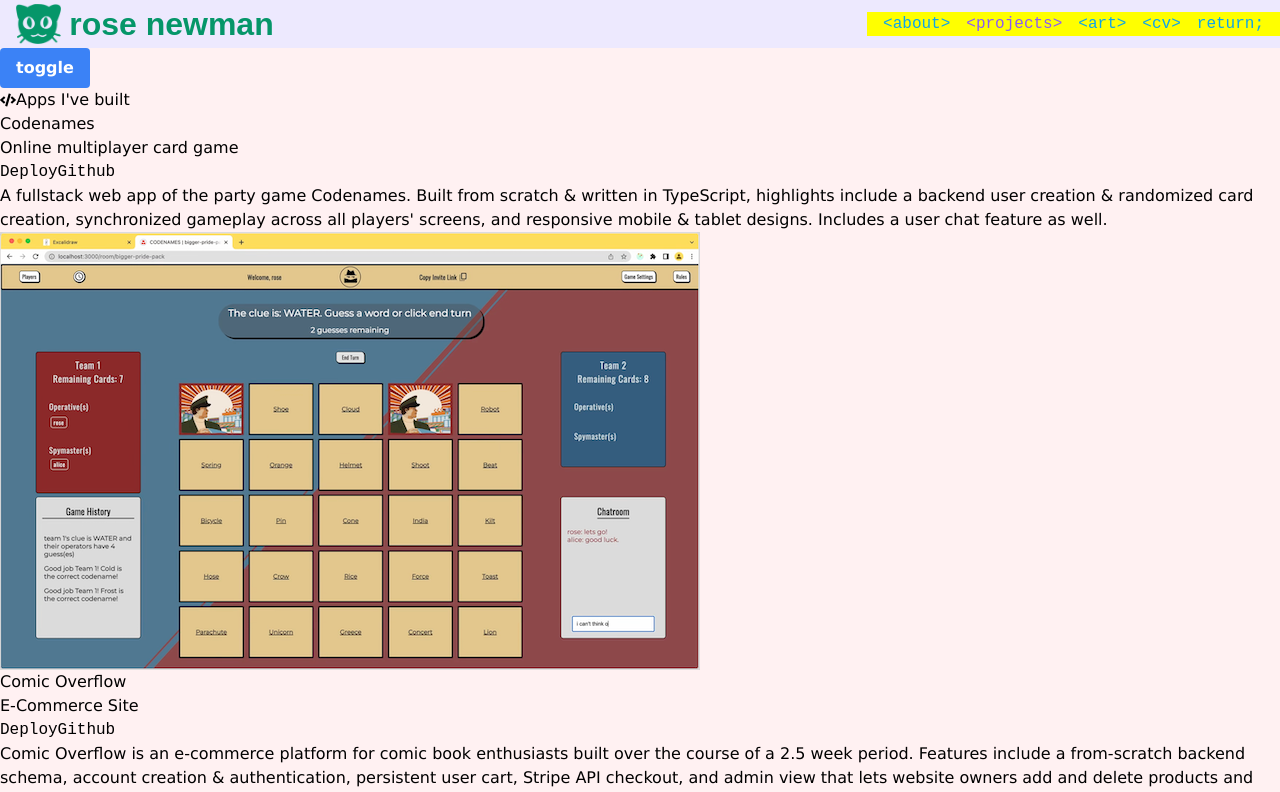
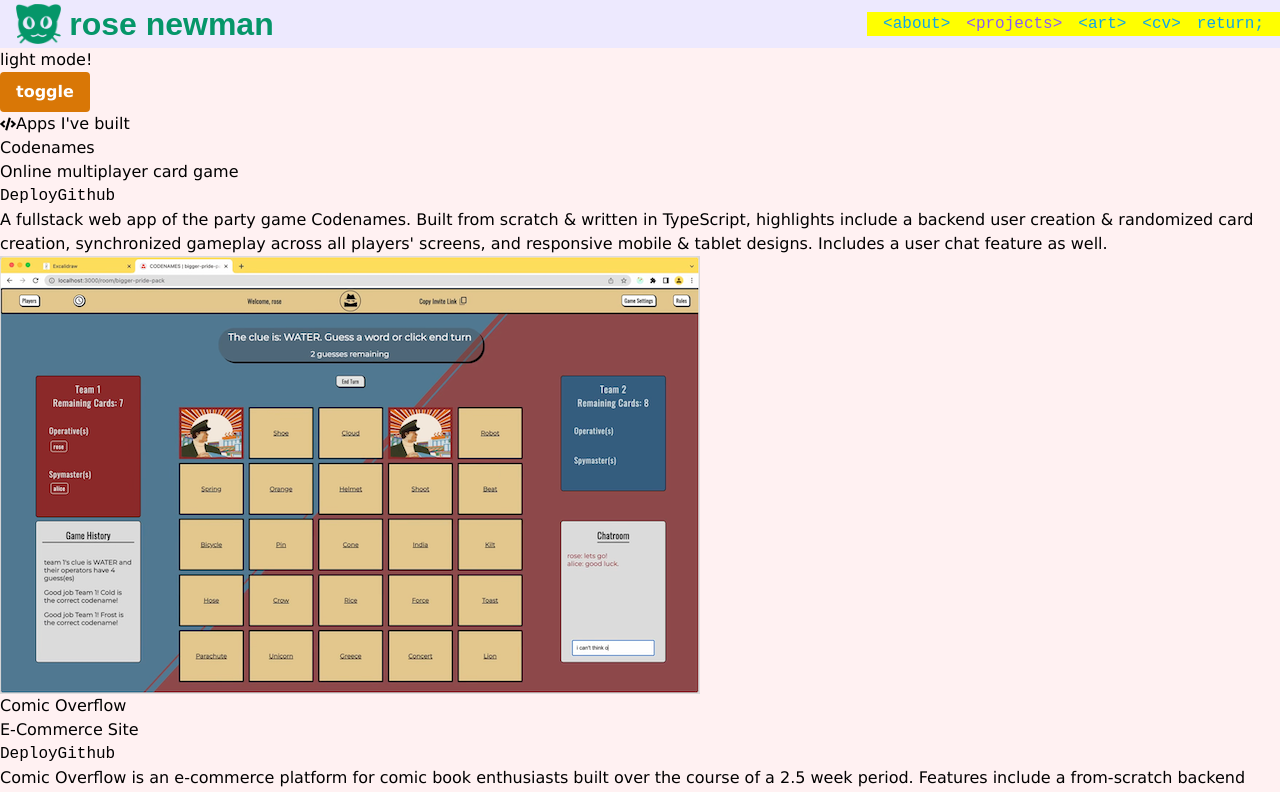
Before and after one commit to rosalie0/rosalie0.github.io, a React (Vite) app: page /projects in a window 1280 px wide. Shown: the top 792 px of the page. Built offline with nearby package versions, Linux system fonts and the light colour scheme; a web font is replaced by a local one.

Commit message:
dark mode button further working.

```diff
--- a/src/App.tsx
+++ b/src/App.tsx
@@ -15,7 +15,10 @@ function App() {
   }, [theme]);
 
   return (
-    <div className="App bg-rose-50" style={{ height: "100vh" }}>
+    <div
+      className="App bg-rose-50 dark:bg-slate-900"
+      style={{ height: "100vh" }}
+    >
       <Header />
       <DarkModeButton theme={theme} setTheme={setTheme} />
       <RouteContainer />
--- a/src/components/DarkModeButton.tsx
+++ b/src/components/DarkModeButton.tsx
@@ -1,6 +1,4 @@
 import React from "react";
-
-// Interface for darkmode state
 interface ThemeProps {
   theme: string;
   /** when passing down the state setter function returned by `useState` to a child component.
@@ -12,10 +10,16 @@ const DarkModeButton = ({ theme, setTheme }: ThemeProps) => {
   const handleThemeSwitch = () => {
     setTheme(theme === "dark" ? "light" : "dark");
   };
+
+  const btn =
+    "bg-amber-600 hover:bg-amber-700 text-white font-bold py-2 px-4 rounded";
+  const btnDark = " dark:bg-amber-200 dark:hover:bg-amber-300 dark:text-black";
   return (
     <div>
+      {theme === "light" ? <p>light mode!</p> : <p>dark mode!</p>}
       <button
-        className=" bg-blue-500 hover:bg-blue-700 text-white font-bold py-2 px-4 rounded dark:bg-green-500"
+        className={btn + btnDark}
+        //className="bg-amber-600 hover:bg-amber-700 text-white dark:bg-amber-200 dark:hover:bg-amber-300 dark:text-black font-bold py-2 px-4 rounded"
         onClick={handleThemeSwitch}
       >
         toggle
--- a/src/index.css
+++ b/src/index.css
@@ -2,6 +2,7 @@
 @tailwind components;
 @tailwind utilities;
 
+@layer components {
   h1 {
     font-size: 2rem;
     font-family: "Tilt Neon", sans-serif;
@@ -14,3 +15,4 @@ body {
   a {
     font-family: "Fragment Mono", monospace;
   }
+}
```
Lines whose indentation alone changed are shown as unchanged.
